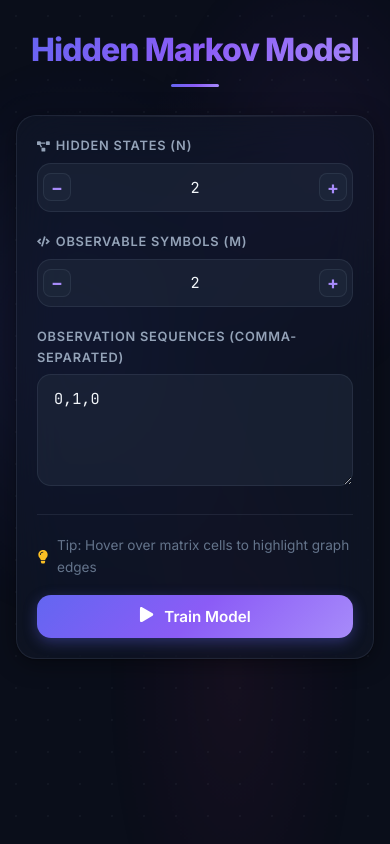
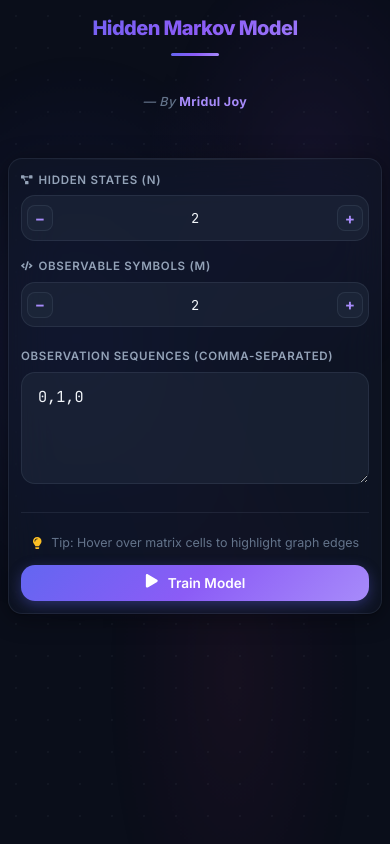
Before and after one commit to tetradox1412/baum_welch_hmm_model, a React (Vite) app in the folder frontend/: page / in a window 390 px wide. Built offline with nearby package versions, Linux system fonts and the light colour scheme.

Commit message:
Add mobile responsiveness and author credit below title

```diff
--- a/frontend/src/App.jsx
+++ b/frontend/src/App.jsx
@@ -406,6 +406,7 @@ function App() {
       >
         Hidden Markov Model
       </motion.h1>
+      <p className="author-credit"><span>— By <strong>Mridul Joy</strong></span></p>
 
       {/* ===== Input Card ===== */}
       <div className="glass-card">
@@ -635,6 +636,8 @@ function App() {
           </motion.div>
         )}
       </AnimatePresence>
+
+
     </motion.div >
   )
 }
--- a/frontend/src/index.css
+++ b/frontend/src/index.css
@@ -551,24 +551,115 @@ tr:hover td {
 }
 
 /* ===== Responsive ===== */
+
+/* Author Credit */
+.author-credit {
+  text-align: center;
+  margin: -1.5rem 0 2rem;
+}
+
+.author-credit span {
+  color: var(--text-muted);
+  font-size: 0.9rem;
+  font-weight: 500;
+  letter-spacing: 0.03em;
+  font-style: italic;
+}
+
+.author-credit span strong {
+  color: var(--accent-bright);
+  font-weight: 700;
+  font-style: normal;
+}
+
+/* ─── Tablets & Small Screens ─── */
 @media (max-width: 768px) {
   #root {
-    padding: 1.5rem 1rem;
+    padding: 1.25rem 0.75rem;
+  }
+
+  h1 {
+    font-size: 1.5rem;
+    margin-bottom: 1.5rem;
+  }
+
+  h2 {
+    font-size: 1.2rem;
+  }
+
+  h3 {
+    font-size: 1rem;
   }
 
   .glass-card {
-    padding: 1.25rem;
+    padding: 1rem;
     border-radius: var(--radius-lg);
+    margin-bottom: 1.25rem;
   }
 
   .params-grid {
     grid-template-columns: 1fr;
+    gap: 1rem;
   }
 
   .action-bar {
     flex-direction: column;
+    gap: 0.75rem;
+    align-items: stretch;
+  }
+
+  .tooltip-section {
+    font-size: 0.78rem;
+    justify-content: center;
+  }
+
+  button {
+    width: 100%;
+    justify-content: center;
+    padding: 0.7rem 1rem;
+  }
+
+  /* Results grid — always 1 column on mobile */
+  .results-grid {
+    grid-template-columns: 1fr !important;
     gap: 1rem;
-    align-items: stretch;
+  }
+
+  /* Graph container — shorter on mobile */
+  .graph-scroll-container {
+    height: 320px;
+  }
+
+  /* Matrix containers */
+  .matrix-container {
+    padding: 0.75rem;
+  }
+
+  .matrix-scroll-wrapper {
+    -webkit-overflow-scrolling: touch;
+  }
+
+  /* Tables — compact on mobile */
+  th {
+    padding: 0.5rem 0.55rem;
+    font-size: 0.65rem;
+  }
+
+  td {
+    padding: 0.45rem 0.5rem;
+    font-size: 0.75rem;
+    height: 36px;
+  }
+
+  /* Number stepper buttons */
+  .number-stepper {
+    width: 32px;
+    height: 32px;
+  }
+
+  /* Label font */
+  label {
+    font-size: 0.72rem;
   }
 }
 
@@ -947,8 +1038,46 @@ tr:hover td {
   font-size: 0.85rem;
 }
 
-/* ── Responsive ── */
+/* ── Math Section Responsive ── */
 @media (max-width: 768px) {
+  .math-deep-dive {
+    margin-top: 1.5rem;
+  }
+
+  .math-title-bar {
+    flex-wrap: wrap;
+    gap: 0.5rem;
+  }
+
+  .math-title-bar h2 {
+    font-size: 1.15rem;
+  }
+
+  .math-subtitle {
+    font-size: 0.75rem;
+    width: 100%;
+    margin-left: 0;
+    text-align: right;
+  }
+
+  .math-card {
+    padding: 1rem;
+  }
+
+  .math-card-header h3 {
+    font-size: 1.05rem;
+  }
+
+  .step-badge {
+    width: 28px;
+    height: 28px;
+    font-size: 0.8rem;
+  }
+
+  .analogy-box {
+    padding: 0.75rem 1rem;
+    font-size: 0.88rem;
+  }
 
   .param-grid,
   .dual-card-row {
@@ -959,7 +1088,107 @@ tr:hover td {
     grid-template-columns: 1fr;
   }
 
-  .math-card {
-    padding: 1.25rem;
+  .matrix-explain-item {
+    flex-direction: column;
+    gap: 0.75rem;
+  }
+
+  .matrix-label {
+    width: 36px;
+    height: 36px;
+    font-size: 1rem;
+  }
+
+  .formula-highlight {
+    padding: 0.4rem 0.6rem;
+  }
+
+  .bw-step {
+    margin-bottom: 1.25rem;
   }
 }
+
+/* ── Extra Small Phones ── */
+@media (max-width: 480px) {
+  #root {
+    padding: 0.75rem 0.5rem;
+  }
+
+  h1 {
+    font-size: 1.25rem;
+    margin-bottom: 1.25rem;
+  }
+
+  h2 {
+    font-size: 1.05rem;
+  }
+
+  .glass-card {
+    padding: 0.75rem;
+    border-radius: var(--radius-md);
+  }
+
+  .number-input-wrap input {
+    font-size: 0.85rem;
+  }
+
+  .number-stepper {
+    width: 26px;
+    height: 26px;
+    font-size: 0.95rem;
+  }
+
+  button {
+    font-size: 0.85rem;
+    padding: 0.6rem 0.8rem;
+  }
+
+  .graph-scroll-container {
+    height: 250px;
+  }
+
+  th {
+    padding: 0.4rem;
+    font-size: 0.6rem;
+  }
+
+  td {
+    padding: 0.35rem 0.4rem;
+    font-size: 0.7rem;
+    height: 32px;
+  }
+
+  .math-card {
+    padding: 0.75rem;
+  }
+
+  .math-title-bar h2 {
+    font-size: 1rem;
+  }
+
+  .analogy-box {
+    font-size: 0.82rem;
+    padding: 0.6rem 0.75rem;
+  }
+
+  .param-card {
+    padding: 0.75rem;
+  }
+
+  .dual-card {
+    padding: 0.75rem;
+  }
+
+  .bw-step-header h4 {
+    font-size: 0.9rem;
+  }
+
+  .author-credit {
+    margin-top: 1.5rem;
+    padding: 1.25rem 0 0.75rem;
+  }
+
+  .author-credit span {
+    font-size: 0.78rem;
+  }
+}
```
